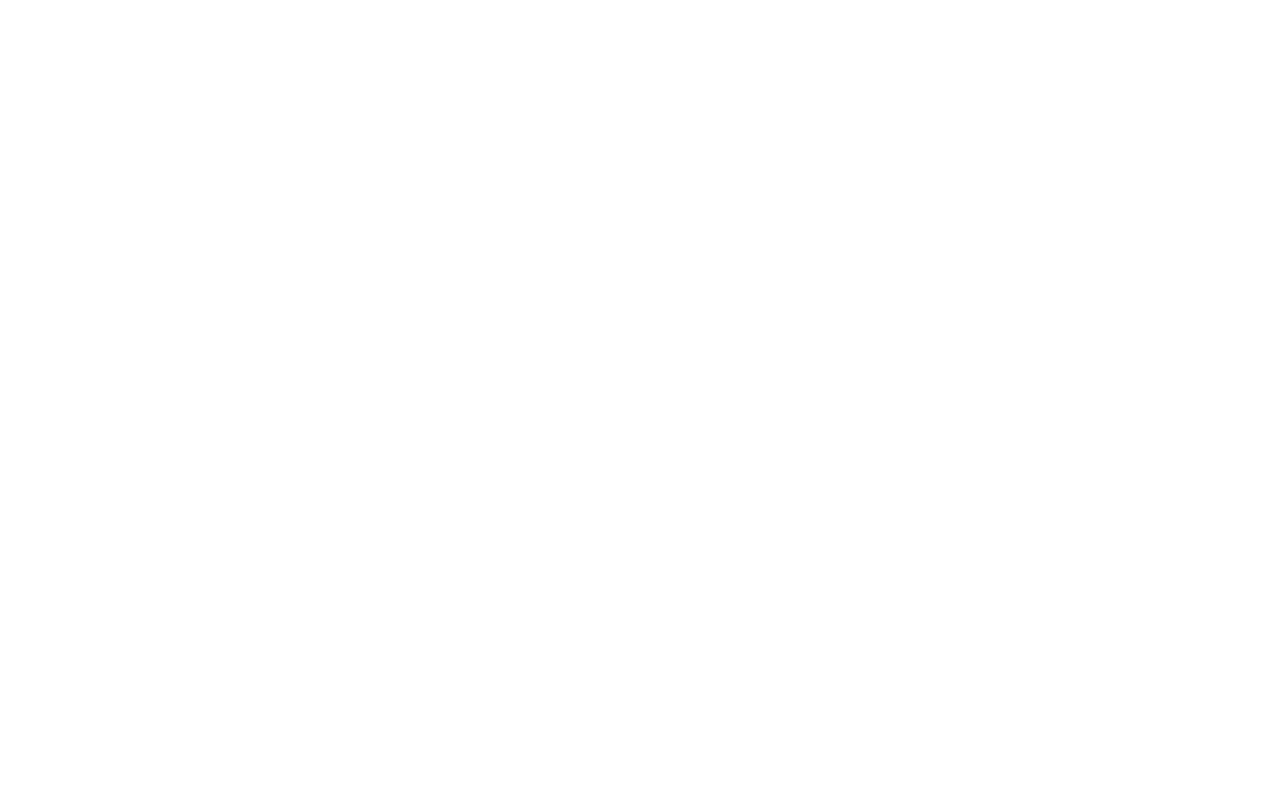
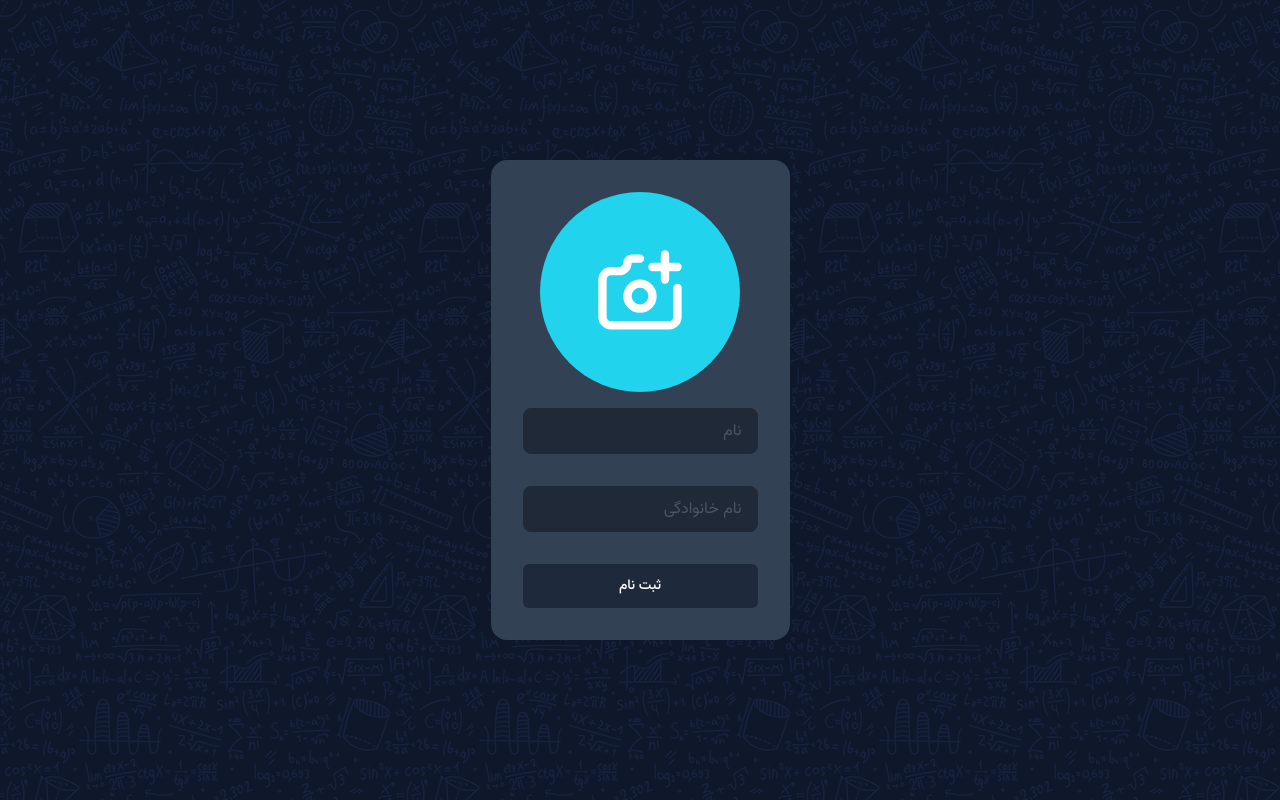
Before and after one commit to Mohaymen-Academy/FE-TEAM2-Messenger, a React (Vite) app: page /auth/register in a window 1280 px wide. Before the commit this address had no page. Built offline with nearby package versions, Linux system fonts and the light colour scheme.

Commit message:
add component : ProfileImage &  Register

```diff
--- a/src/App.tsx
+++ b/src/App.tsx
@@ -8,6 +8,7 @@ import { StoreStateTypes } from "./utils/types";
 import Button from "./components/ui/button/Button";
 import AnimatedButton from "../src/components/ui/AnimatedButton";
 import NumberVerification from "./components/auth/NumberVerification";
+import Register from "./components/auth/Register";
 
 function App() {
   const { theme } = useSelector((store: StoreStateTypes) => store.app);
@@ -18,7 +19,8 @@ function App() {
         <Route path="/chat" element={<Chat />} />
         <Route path="/auth" element={<Auth />}>
           <Route path="sign-in" element={<Login />} />
-          <Route path="number" element={<NumberVerification/>}/>
+          <Route path="numberVerification" element={<NumberVerification/>}/>
+          <Route path="register" element={<Register/>}/>
         </Route>
       </Routes>
     </div>
--- a/src/components/auth/NumberVerification.tsx
+++ b/src/components/auth/NumberVerification.tsx
@@ -28,7 +28,7 @@ const NumberVerification = () => {
           </div>
           <Button
             onClick={() => {
-              navigate("/chat");
+              navigate("../register");
             }}
             size="lg"
             className="text-white"
--- /dev/null
+++ b/src/components/auth/Register.tsx
@@ -0,0 +1,30 @@
+import React from 'react'
+import { TbCameraPlus } from 'react-icons/tb';
+import ProfileImage from '../ui/ProfileImage';
+import FloatingLabelInput from './input/FloatingLabelInput';
+import { Button } from '../ui';
+import { useNavigate } from 'react-router-dom';
+
+const Register = () => {
+    const navigate = useNavigate();
+  return (
+    <div className="dark w-full gap-4 flex flex-col bg-primary p-8 rounded-2xl">
+
+        <ProfileImage width={200} />
+
+
+      <FloatingLabelInput borderWidth={25} label="نام" />
+      <FloatingLabelInput borderWidth={73} label="نام خانوادگی" />
+      <Button
+        onClick={() => {
+          navigate("/chat");
+        }}
+        className="!bg-slate-800 hover:!bg-slate-900 !text-white"
+      >
+        ثبت نام
+      </Button>
+    </div>
+  );
+}
+
+export default Register
--- a/src/components/auth/SignIn.tsx
+++ b/src/components/auth/SignIn.tsx
@@ -84,7 +84,7 @@ const Login = () => {
 
         <Button
           onClick={() => {
-            navigate("../../auth/number");
+            navigate("../../auth/numberVerification");
           }}
           size="lg"
           className="text-white"
--- a/src/components/feed/messages/MessageItem.tsx
+++ b/src/components/feed/messages/MessageItem.tsx
@@ -2,6 +2,7 @@ import Avatar from "@/components/ui/Avatar";
 import Paragraph from "@/components/ui/Paragraph";
 import clsx from "clsx";
 import avatar from "../../../assets/img/avatar.jpg";
+
 
 interface MessageItemProps {
   message: string;
@@ -26,7 +27,7 @@ const MessageItem: React.FC<MessageItemProps> = ({
     >
       {!sentByCurrentUser && groupMessage && (
         <div className="flex justify-end self-end">
-          <Avatar imgSrc={avatar} className="mb-3" isOnline />
+          <Avatar imgSrc={avatar} className="-mb-1" isOnline />
         </div>
       )}
       <div className="flex flex-col gap-1 w-full relative">
@@ -73,15 +74,20 @@ const MessageItem: React.FC<MessageItemProps> = ({
             <Paragraph className="m-0 text-end !text-xs self-end mt-5">
               5:55
             </Paragraph>
-            <div
-              className={clsx(
-                "w-[9px] h-[9px] bg-inherit transform -skew-y-12 -skew-x-12 rotate-45 absolute bottom-[px]",
-
-                sentByCurrentUser
-                  ? "-right-[2px] bottom-0"
-                  : "-left-[2px] bottom-0"
-              )}
-            />
+            {sentByCurrentUser && (
+              <div
+                className="w-0 h-0 absolute bottom-0 border-t-[10px] border-t-transparent border-l-[10px] border-l-blue-500 -right-[10px] border-b-transparent"
+              />
+            )}
+            {!sentByCurrentUser && (
+              <div
+                className="w-0 h-0 absolute
+                  border-t-[10px] border-t-transparent
+                  border-r-[10px] border-r-teal-400
+                  dark:border-r-gray-700
+                   border-b-transparent bottom-0 -left-[10px]"
+              />
+            )}
           </div>
         </div>
       </div>
--- a/src/components/profile/GroupCreator.tsx
+++ b/src/components/profile/GroupCreator.tsx
@@ -3,6 +3,7 @@ import SectionHeader from "./components/SectionHeader";
 import SectionContainer from "./components/SectionContainer";
 import { TbCameraPlus } from "react-icons/tb";
 import FloatingLabelInput from "../auth/input/FloatingLabelInput";
+import ProfileImage from "../ui/ProfileImage";
 
 const GroupCreator = () => {
   return (
@@ -10,12 +11,7 @@ const GroupCreator = () => {
       <SectionHeader title="گروه جدید" />
 
       {/* Camera and Upload section */}
-      <div className="mx-auto w-[200px] h-[200px] rounded-full bg-cyan-400 flex justify-center items-center cursor-pointer group">
-        <TbCameraPlus
-          className="text-white group-hover:scale-90 transition-all duration-300"
-          size={120}
-        />
-      </div>
+    <ProfileImage/>
 
       <FloatingLabelInput
         label="نام گروه"
--- /dev/null
+++ b/src/components/ui/ProfileImage.tsx
@@ -0,0 +1,21 @@
+import React from 'react'
+import { TbCameraPlus } from 'react-icons/tb';
+
+interface profileImageProps {
+  width : number
+}
+
+const ProfileImage: React.FC<profileImageProps> = ({ width }) => {
+  return (
+    <div
+      className={`mx-auto w-[${width}px] aspect-square rounded-full bg-cyan-400 flex justify-center items-center cursor-pointer group`}
+    >
+      <TbCameraPlus
+        className="text-white group-hover:scale-90 transition-all duration-300"
+        size={100}
+      />
+    </div>
+  );
+};
+
+export default ProfileImage
--- a/src/pages/auth/Auth.tsx
+++ b/src/pages/auth/Auth.tsx
@@ -1,14 +1,34 @@
 import { merge } from "@/utils/merge";
-import { Outlet } from "react-router-dom";
+import { Outlet} from "react-router-dom";
+import patternLight from "../../assets/img/bgPatternLight.png";
+import patternDark from "../../assets/img/bgPatternDark.png";
+import { StoreStateTypes } from "@/utils/types";
+import { useSelector } from "react-redux";
+
 
 const Auth = () => {
+  const theme = useSelector((store: StoreStateTypes) => store.app.theme);
+
   return (
     <div className="relative">
+      <div
+        style={{
+          height: false
+            ? "calc(100vh - 92px)"
+            : false
+            ? "calc(100vh - 52px)"
+            : "100%",
+          background: `url(${
+            theme === "dark" ? patternDark : patternLight
+          }), linear-gradient(-40deg, ${
+            theme === "dark"
+              ? "rgba(15, 23, 42, 1), rgba(15, 23, 42, 1)"
+              : "rgba(119, 172, 140, 1), rgba(215, 219, 185, 1)"
+          })`,
+          backgroundBlendMode: "overlay",
 
-      <div
-        className={merge(
-          "grid place-items-center min-h-screen before:absolute before:bg-lightGradient dark:before:bg-darkBg before:h-full before:w-full before:bg-cover after:bg-lightIcons dark:after:bg-darkIcons after:h-full after:w-full after:absolute before:z-10 after:z-20 relative"
-        )}
+        }}
+        className={merge("grid place-items-center min-h-screen relative dark")}
       >
         <div className="absolute z-30">
           <Outlet />
--- a/src/redux/Slices/appSlice.ts
+++ b/src/redux/Slices/appSlice.ts
@@ -6,7 +6,7 @@ export type appSliceType = {
 };
 
 const initialState = {
-  theme: "light",
+  theme: "dark",
   showEmoji: false,
 };
 
```
Also changed, not shown: src/assets/img/chat_currentuser.svg, src/assets/img/chat_otheruserr.svg.
